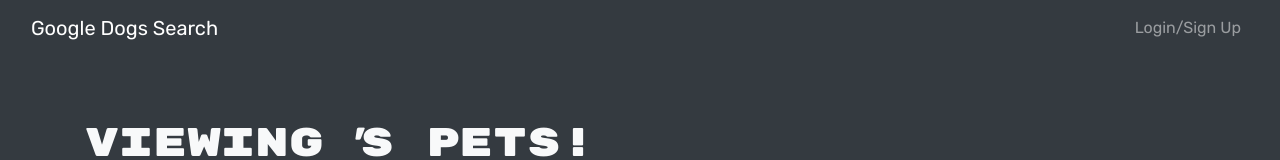
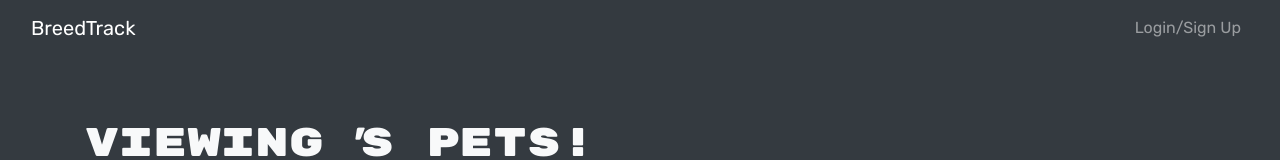
Before and after one commit to RauchDavis13/BitchTrak, a React (Create React App) app in the folder client/: page / in a window 1280 px wide. Shown: the top 160 px of the page. Built offline with nearby package versions, Linux system fonts and the light colour scheme; no server answers.

Commit message:
tweeked nav

```diff
--- a/client/src/components/Navbar.js
+++ b/client/src/components/Navbar.js
@@ -15,7 +15,7 @@
       <Navbar bg='dark' variant='dark' expand='lg'>
         <Container fluid>
           <Navbar.Brand as={Link} to='/'>
-            Google Dogs Search
+            BreedTrack
           </Navbar.Brand>
           <Navbar.Toggle aria-controls='navbar' />
           <Navbar.Collapse id='navbar'>
```
